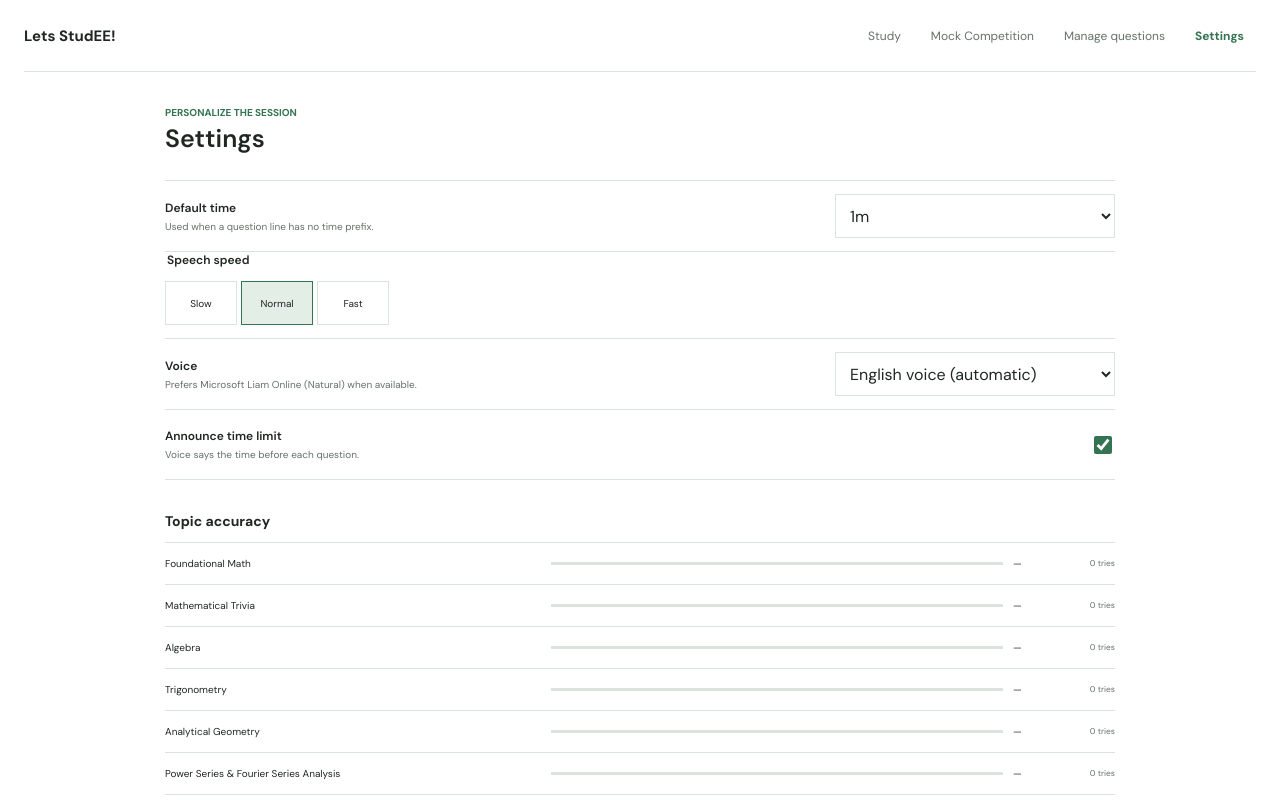
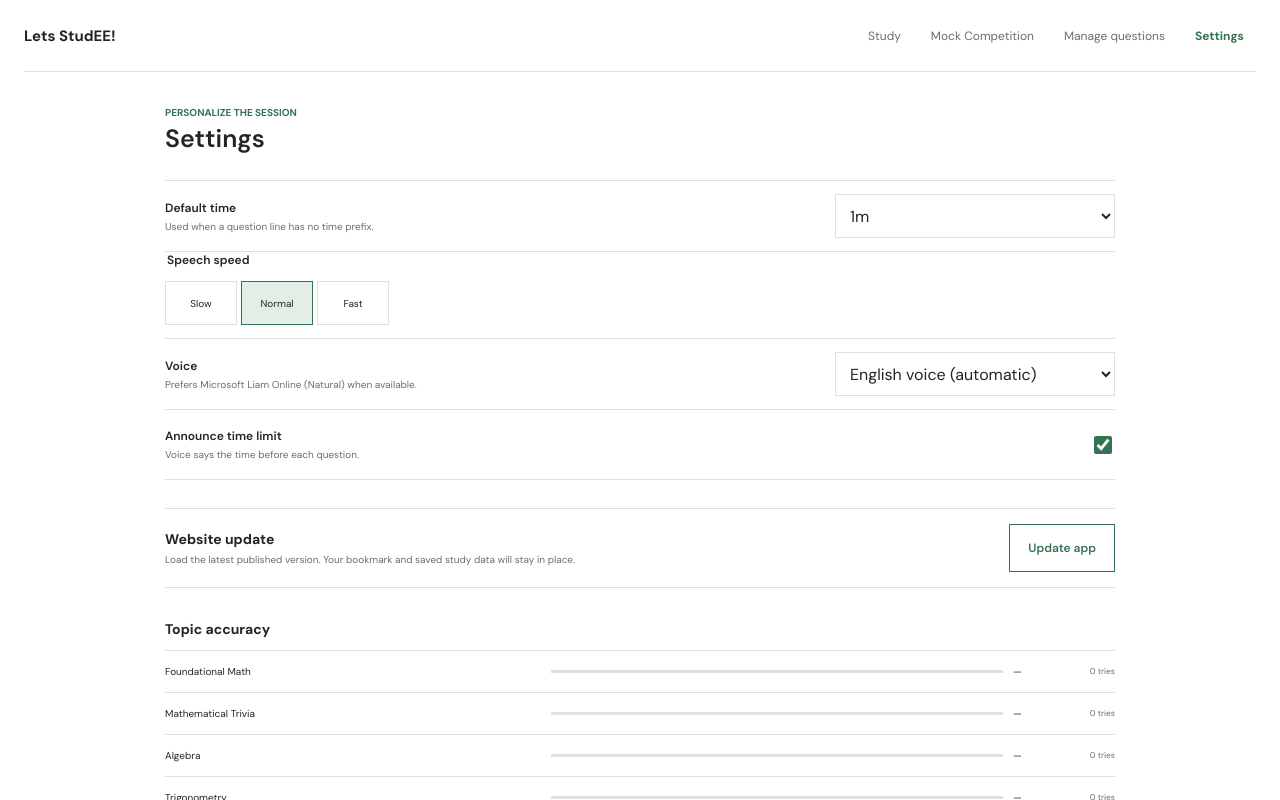
Before and after one commit to Sel1207/Let-s-StudEE-, a React (Vite) app: page / in a window 1280 px wide. Both pictures are taken after a click on the button "Settings". Shown: the top 800 px of the page. Built offline with nearby package versions, Linux system fonts and the light colour scheme.

Commit message:
Add app update button to settings

```diff
--- a/src/LetsStudeeApp.tsx
+++ b/src/LetsStudeeApp.tsx
@@ -59,7 +59,9 @@ function speakLines(
 
 function StudyApp() {
   const [data, setData] = useState<StudyData>(loadStudyData)
-  const [view, setView] = useState<View>('study')
+  const [view, setView] = useState<View>(() => (
+    new URLSearchParams(window.location.search).get('__app_update')?.startsWith('settings-') ? 'settings' : 'study'
+  ))
   const [activeTopicGroup, setActiveTopicGroup] = useState<TopicGroupName>('Math')
   const [phase, setPhase] = useState<SessionPhase>('ready')
   const [question, setQuestion] = useState<Question | null>(null)
@@ -83,6 +85,13 @@ function StudyApp() {
 
   useEffect(() => {
     document.title = 'Lets StudEE!'
+  }, [])
+
+  useEffect(() => {
+    const url = new URL(window.location.href)
+    if (!url.searchParams.has('__app_update')) return
+    url.searchParams.delete('__app_update')
+    window.history.replaceState(window.history.state, '', url.toString())
   }, [])
 
   useEffect(() => {
--- a/src/SettingsScreen.tsx
+++ b/src/SettingsScreen.tsx
@@ -11,6 +11,12 @@ export default function SettingsScreen({ data, voices, onChangeSettings }: Setti
   const englishVoices = voices.filter((voice) => /^en([_-]|$)/i.test(voice.lang))
   const voiceOptions = englishVoices.length ? englishVoices : voices
   const defaultVoice = voiceOptions.find((voice) => voice.name.includes(PREFERRED_VOICE_NAME)) ?? voiceOptions[0]
+
+  function updateApp() {
+    const url = new URL(window.location.href)
+    url.searchParams.set('__app_update', `settings-${Date.now()}`)
+    window.location.replace(url.toString())
+  }
 
   return (
     <section className="secondary-view" aria-labelledby="settings-heading">
@@ -70,6 +76,14 @@ export default function SettingsScreen({ data, voices, onChangeSettings }: Setti
         </label>
       </div>
 
+      <section className="app-update-section" aria-labelledby="app-update-heading">
+        <div>
+          <h2 id="app-update-heading">Website update</h2>
+          <p>Load the latest published version. Your bookmark and saved study data will stay in place.</p>
+        </div>
+        <button className="secondary-action" type="button" onClick={updateApp}>Update app</button>
+      </section>
+
       <section className="accuracy-section" aria-labelledby="accuracy-heading">
         <h2 id="accuracy-heading">Topic accuracy</h2>
         {TOPICS.map((topic) => {
--- a/src/layout.css
+++ b/src/layout.css
@@ -105,6 +105,10 @@ select, input[type='text'], textarea { min-height: 44px; padding: 8px 10px; bord
 .segmented-control button { min-width: 72px; border: 1px solid var(--line); background: transparent; font-size: 10px; cursor: pointer; }
 .segmented-control button[aria-pressed='true'] { border-color: var(--accent); background: var(--accent-soft); }
 .toggle-setting input { width: 20px; height: 20px; }
+.app-update-section { display: flex; align-items: center; justify-content: space-between; gap: 16px; margin-top: 28px; padding: 15px 0; border-block: 1px solid var(--line); }
+.app-update-section h2 { margin: 0 0 4px; font-size: 14px; }
+.app-update-section p { max-width: 60ch; margin: 0; color: var(--muted); font-size: 10px; line-height: 1.5; }
+.app-update-section button { flex: 0 0 auto; }
 .accuracy-section { margin-top: 32px; }
 .accuracy-section h2 { margin: 0 0 12px; font-size: 14px; }
 .accuracy-row { min-height: 42px; display: grid; grid-template-columns: minmax(130px, 1fr) minmax(70px, 1.2fr) 42px 50px; align-items: center; gap: 10px; border-top: 1px solid var(--line); font-size: 10px; }
@@ -138,6 +142,7 @@ select, input[type='text'], textarea { min-height: 44px; padding: 8px 10px; bord
   .app-footer { align-items: flex-start; flex-direction: column; justify-content: center; gap: 4px; padding: 10px 0; }
   .setting-row { align-items: flex-start; flex-direction: column; gap: 9px; }
   .setting-row select { width: 100%; }
+  .app-update-section { align-items: stretch; flex-direction: column; }
   .speed-setting { align-items: stretch; }
   .segmented-control button { flex: 1; }
   .accuracy-row { grid-template-columns: minmax(100px, 1fr) minmax(40px, .8fr) 35px 36px; gap: 6px; font-size: 9px; }
```
